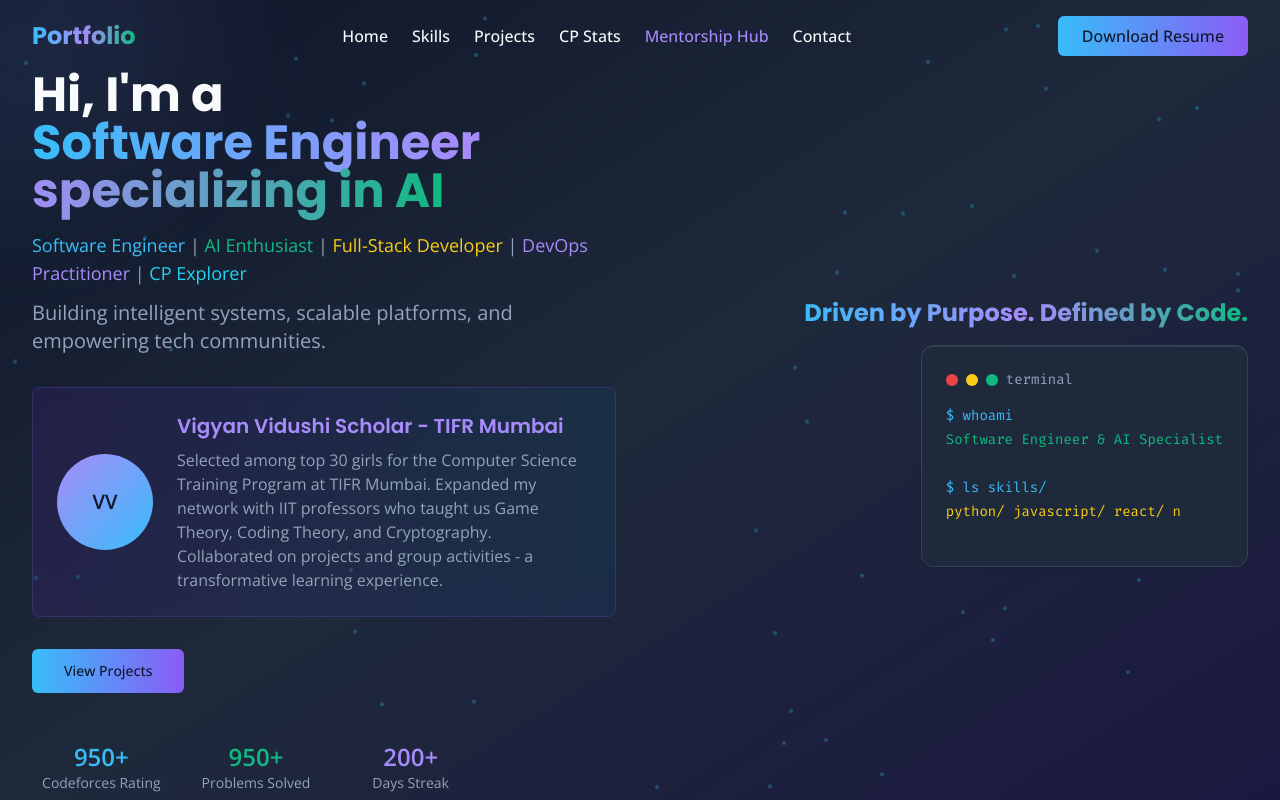
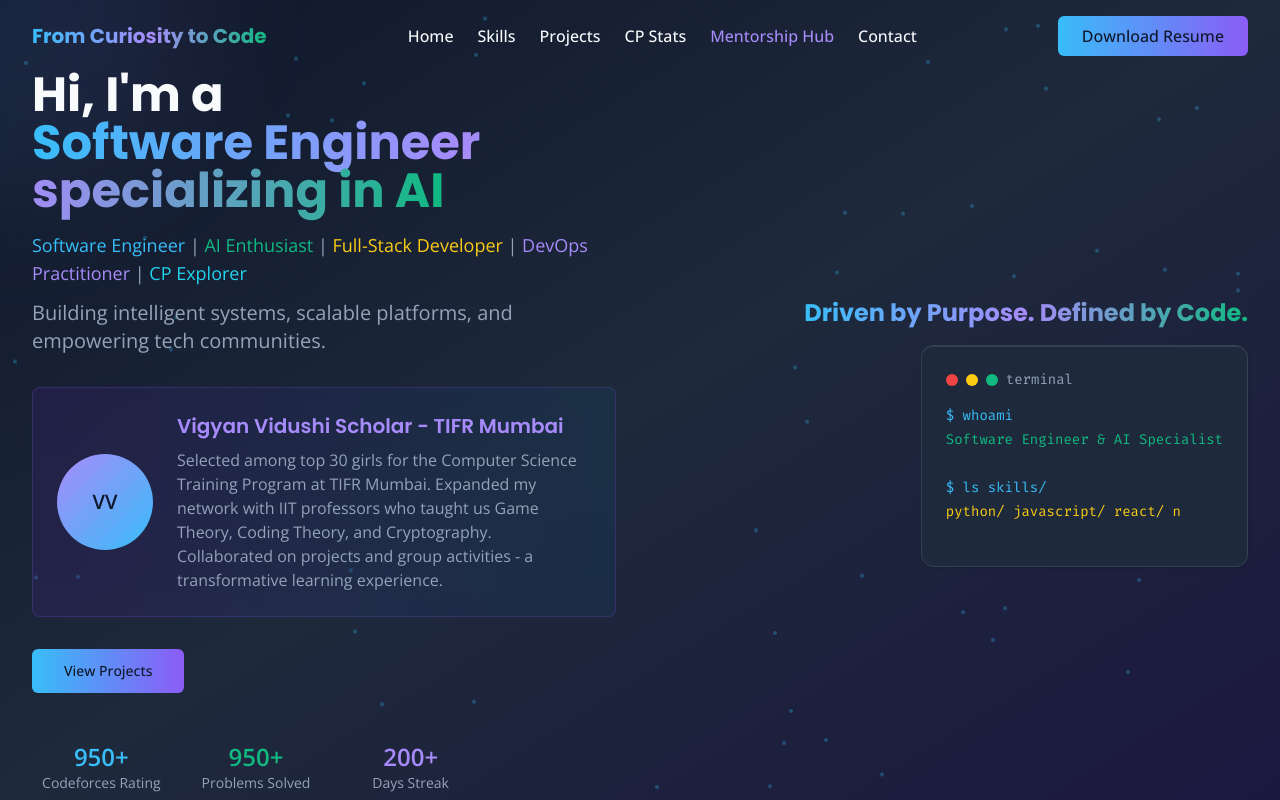
Before and after one commit to prachi-kCoder/My_Tech_Journey, a React (Vite) app: page / in a window 1280 px wide. Shown: the top 800 px of the page. Built offline with nearby package versions, Linux system fonts and the light colour scheme.

Commit message:
Update header and resume link

```diff
--- a/src/components/Navigation.tsx
+++ b/src/components/Navigation.tsx
@@ -48,9 +48,9 @@ const Navigation = () => {
         <div className="flex items-center justify-between">
           <Link
             to="/"
-            className="text-lg sm:text-xl lg:text-2xl font-poppins font-bold gradient-text hover:opacity-80 transition-opacity"
+            className="text-base sm:text-lg lg:text-xl font-poppins font-bold gradient-text hover:opacity-80 transition-opacity"
           >
-            Portfolio
+            From Curiosity to Code
           </Link>
 
           {/* Desktop Navigation */}
@@ -94,7 +94,10 @@ const Navigation = () => {
           </div>
 
           <div className="flex items-center space-x-3 sm:space-x-4">
-            <Button className="hidden sm:block text-sm lg:text-base bg-gradient-to-r from-sky-400 to-violet-500 hover:from-sky-500 hover:to-violet-600 text-slate-900 font-medium px-4 lg:px-6">
+            <Button
+              className="hidden sm:block text-sm lg:text-base bg-gradient-to-r from-sky-400 to-violet-500 hover:from-sky-500 hover:to-violet-600 text-slate-900 font-medium px-4 lg:px-6"
+              onClick={() => window.open('https://drive.google.com/uc?export=download&id=13fs8UcnEQ5K6HKmOXnebs91sV2EpojKE', '_blank')}
+            >
               Download Resume
             </Button>
 
@@ -151,7 +154,10 @@ const Navigation = () => {
               >
                 Contact
               </button>
-              <Button className="sm:hidden w-full bg-gradient-to-r from-sky-400 to-violet-500 hover:from-sky-500 hover:to-violet-600 text-slate-900 font-medium">
+              <Button
+                className="sm:hidden w-full bg-gradient-to-r from-sky-400 to-violet-500 hover:from-sky-500 hover:to-violet-600 text-slate-900 font-medium"
+                onClick={() => window.open('https://drive.google.com/uc?export=download&id=13fs8UcnEQ5K6HKmOXnebs91sV2EpojKE', '_blank')}
+              >
                 Download Resume
               </Button>
             </div>
```
